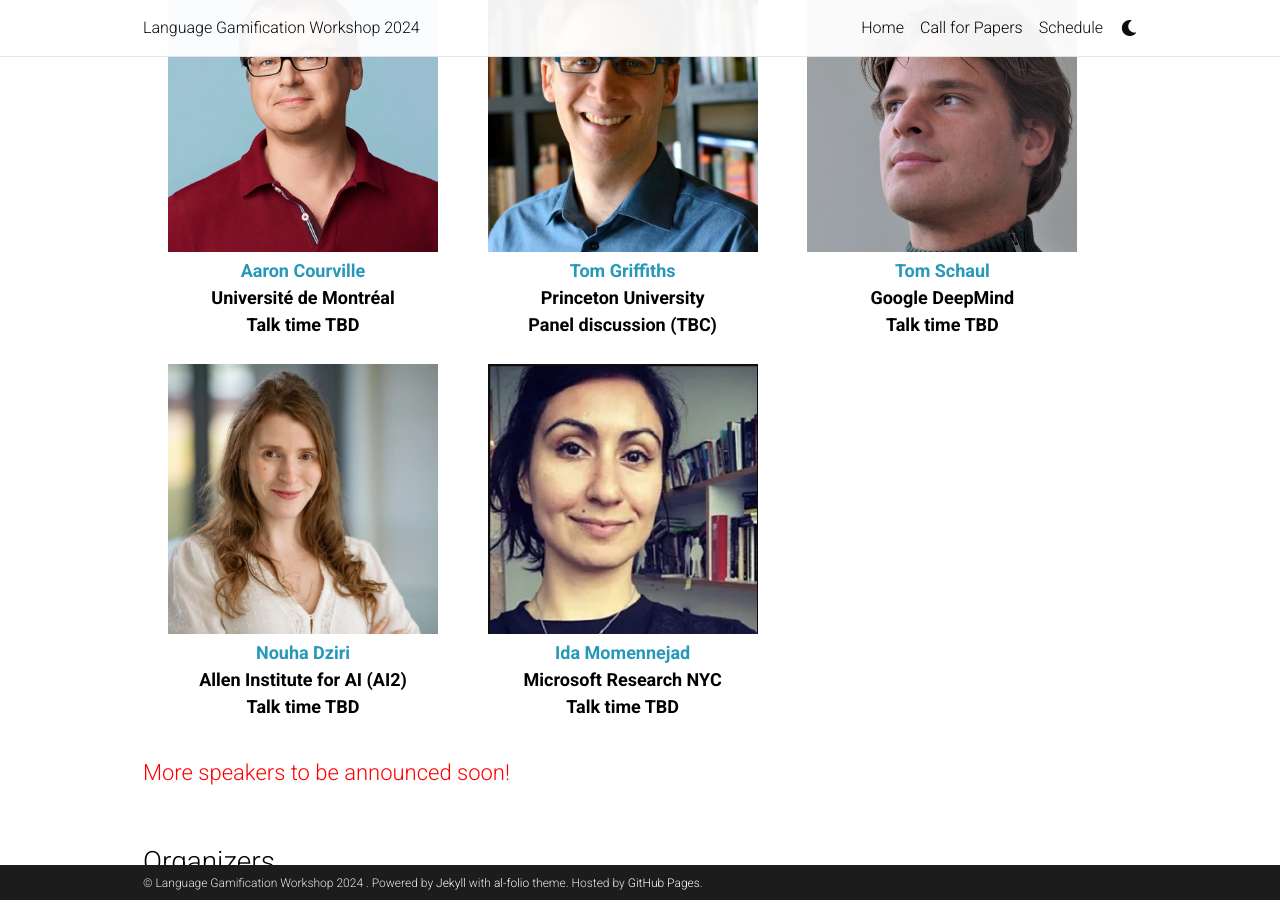
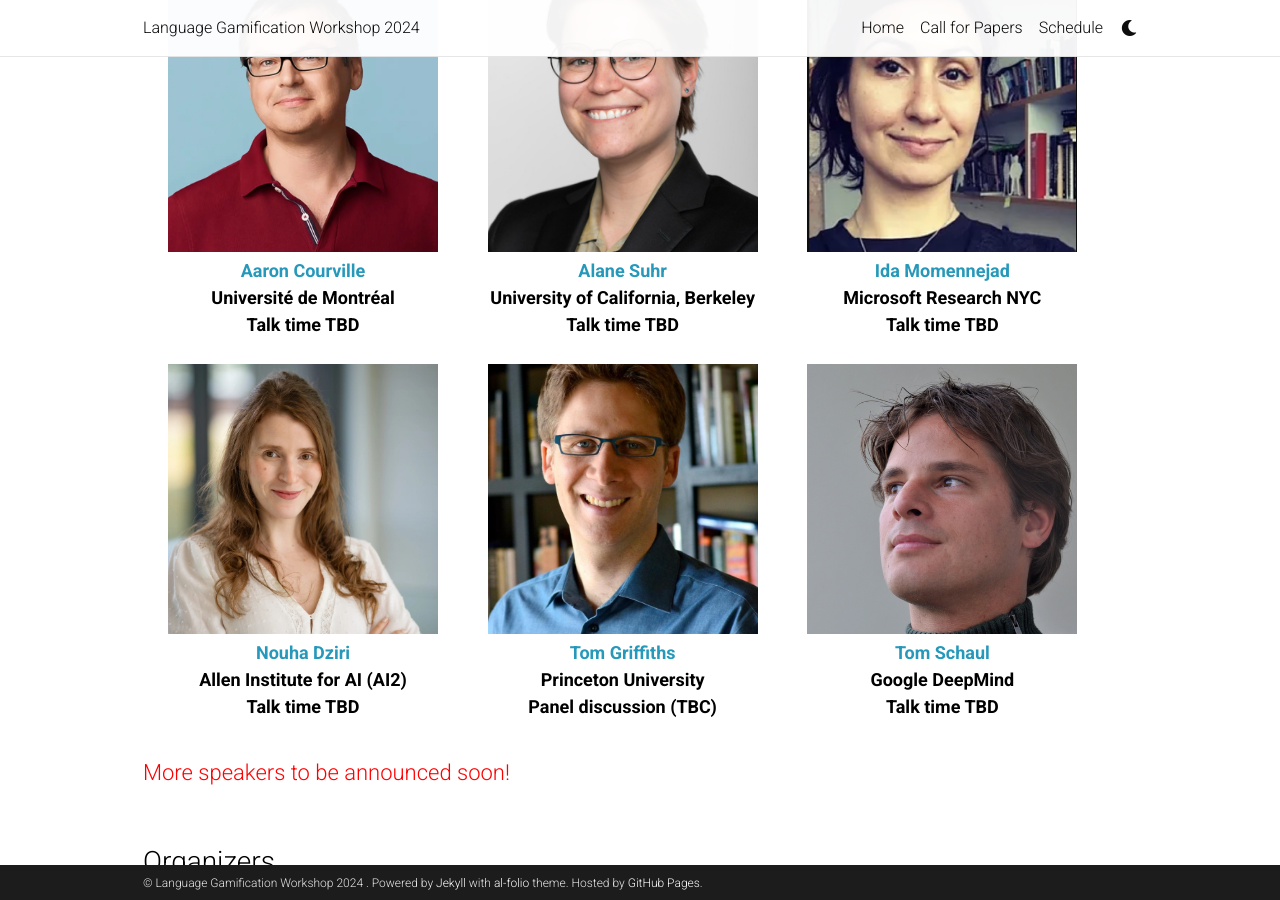
Before and after one commit to opensourcing-foundation-models/opensourcing-foundation-models.github.io, a Jekyll site: the page built from _pages/home.md, in a window 1280 px wide and 900 px high, scrolled down 1128 px. Built offline with Jekyll 4.4.1, drawn with Linux system fonts in a browser that asks for light colours; emoji names are drawn with the system emoji font; comment, search, counter and statistics services are not loaded; a style sheet for code colours, icons or effects is not loaded.

Commit message:
add Alane into the speaker list

```diff
--- a/_pages/home.md
+++ b/_pages/home.md
@@ -64,6 +64,21 @@ This workshop invites an exploration of Language Gamification through a diverse
             <br>Université de Montréal<br>Talk time TBD</p>
         </div>
         <div class="sponsor">
+            <img src="/assets/img/speakers/alane_suhr.jpg" alt="Alane">
+            <p><a href="https://vcresearch.berkeley.edu/faculty/alane-suhr">Alane Suhr</a>
+            <br>University of California, Berkeley<br>Talk time TBD</p>
+        </div>
+        <div class="sponsor">
+            <img src="/assets/img/speakers/ida.png" alt="Ida">
+            <p><a href="https://www.momen-nejad.org/">Ida Momennejad</a>
+            <br>Microsoft Research NYC<br>Talk time TBD</p>
+        </div>
+        <div class="sponsor">
+            <img src="/assets/img/speakers/nouha_dziri.jpg" alt="Nouha">
+            <p><a href="https://nouhadziri.github.io/">Nouha Dziri</a>
+            <br>Allen Institute for AI (AI2)<br>Talk time TBD</p>
+        </div>
+        <div class="sponsor">
             <img src="/assets/img/speakers/tom_griffiths.jpg" alt="TomG">
             <p><a href="https://cocosci.princeton.edu/tom/index.php">Tom Griffiths</a>
             <br>Princeton University<br>Panel discussion (TBC)</p>
@@ -72,16 +87,6 @@ This workshop invites an exploration of Language Gamification through a diverse
             <img src="/assets/img/speakers/tom_schaul.jpg" alt="TomS">
             <p><a href="https://schaul.site44.com/">Tom Schaul</a>
             <br>Google DeepMind<br>Talk time TBD</p>
-        </div>
-        <div class="sponsor">
-            <img src="/assets/img/speakers/nouha_dziri.jpg" alt="Nouha">
-            <p><a href="https://nouhadziri.github.io/">Nouha Dziri</a>
-            <br>Allen Institute for AI (AI2)<br>Talk time TBD</p>
-        </div>
-        <div class="sponsor">
-            <img src="/assets/img/speakers/ida.png" alt="Ida">
-            <p><a href="https://www.momen-nejad.org/">Ida Momennejad</a>
-            <br>Microsoft Research NYC<br>Talk time TBD</p>
         </div>
     </div>
 </html>
```
Also changed, not shown: assets/img/speakers/alane_suhr.jpg (added).
